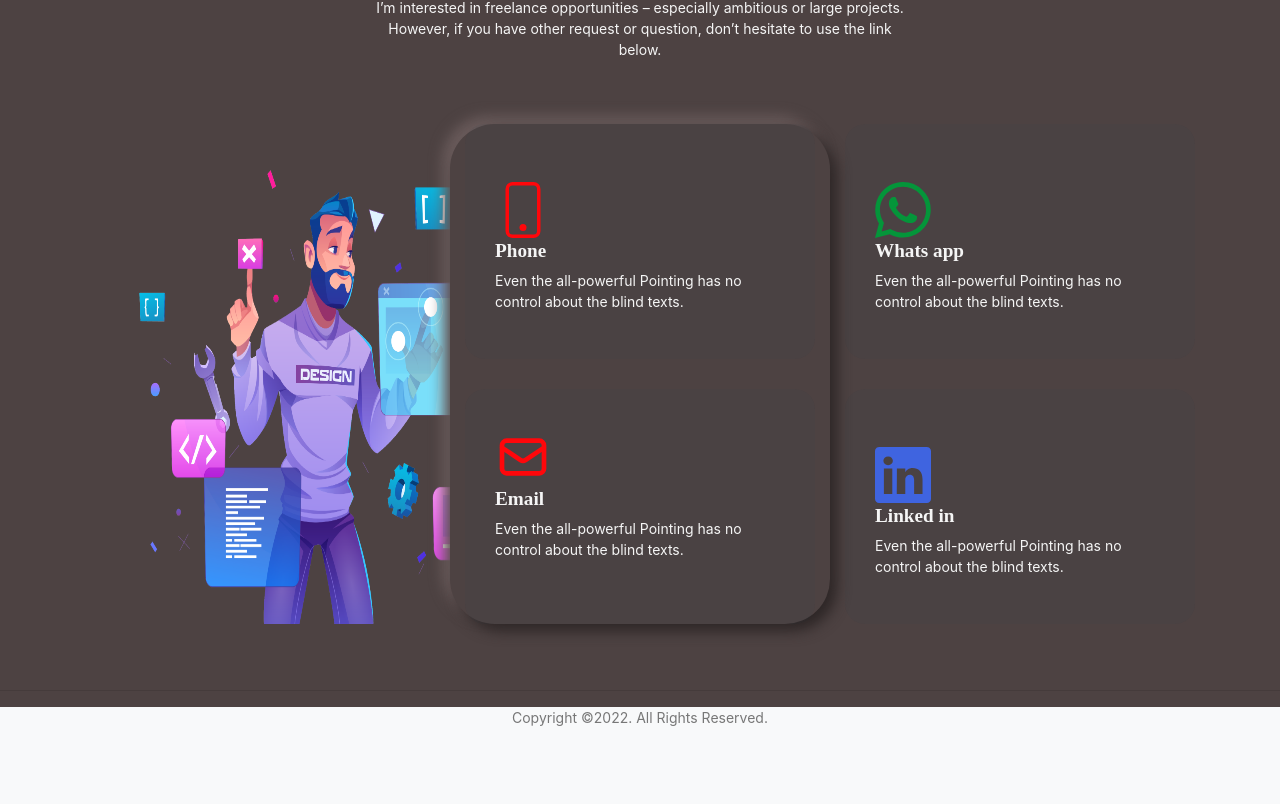
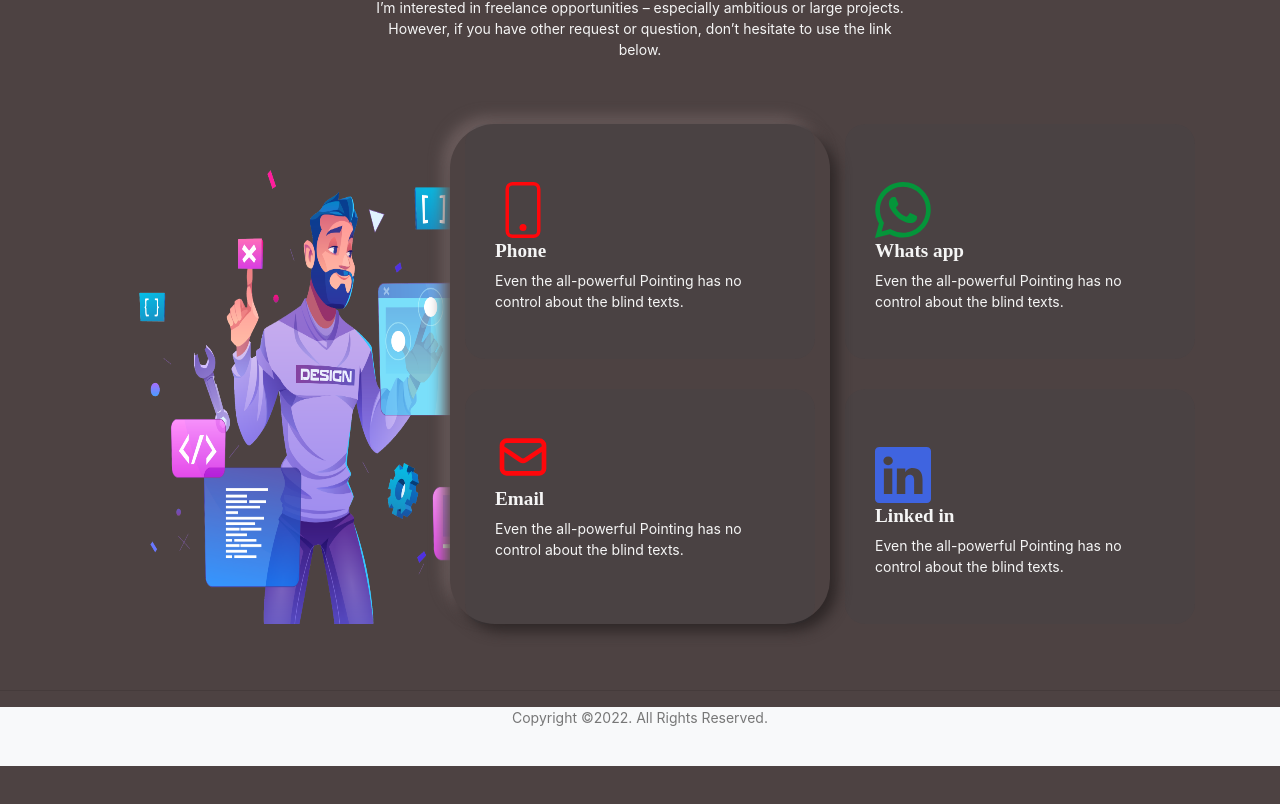
Before and after one commit to Cedtron/portfolio, a Next.js app: page / in a window 1280 px wide. Shown: the part 3109-3913 px from the top of the page. After the commit the page ends 3875 px from the top, so only its background shows below. Built offline with nearby package versions, Linux system fonts and the light colour scheme.

Commit message:
footer t1

```diff
--- a/styles/style.css
+++ b/styles/style.css
@@ -1368,7 +1368,7 @@ h1, .h1, h2, .h2, h3, .h3, h4, .h4 {
   line-height: 1.6; }
   .site-footer .inner {
     padding-top: 0px;
-    padding-bottom: 70px;
+    padding-bottom: 20px;
     background: #f8f9fa; }
     .site-footer .inner.first {
       padding-top: 80px; }
```
